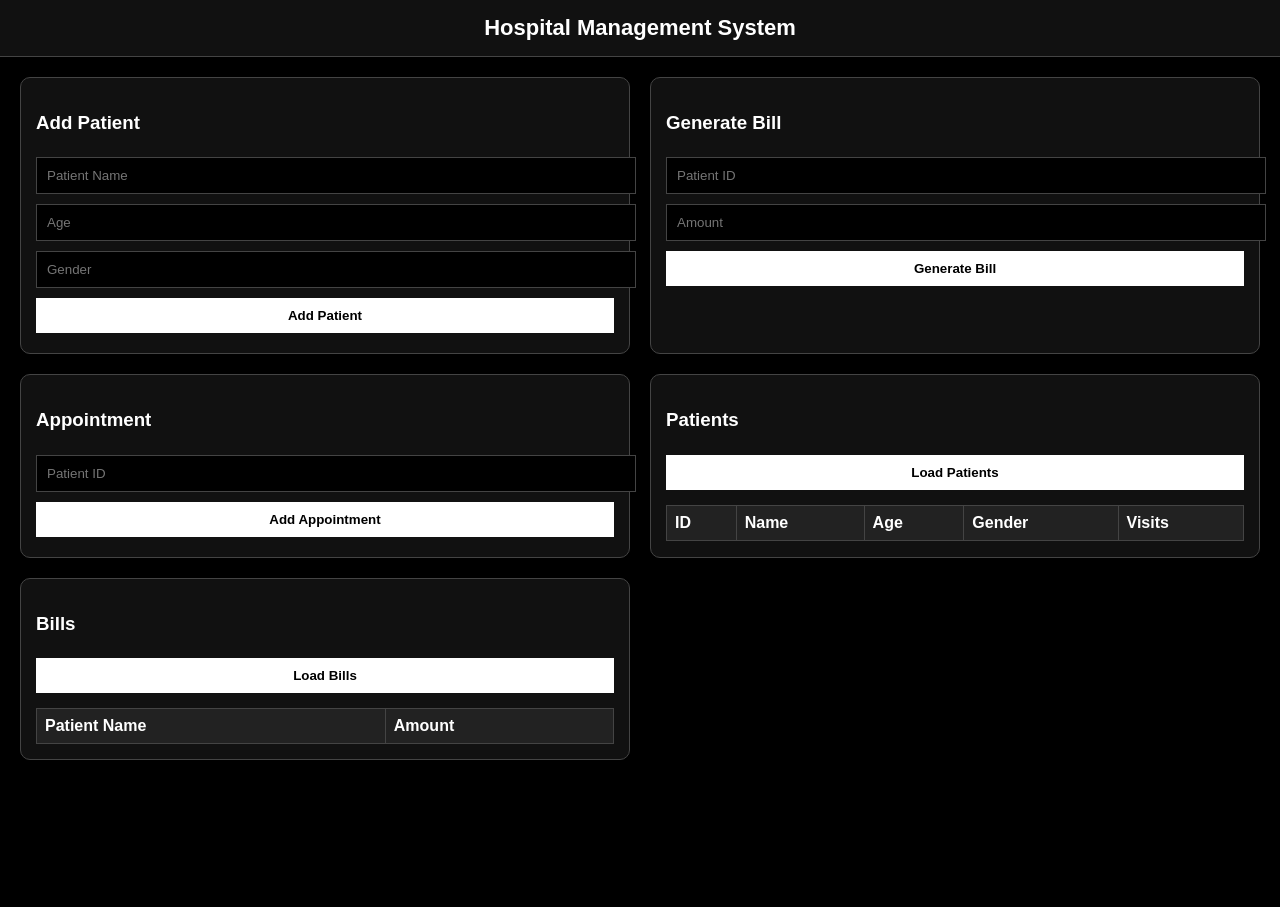
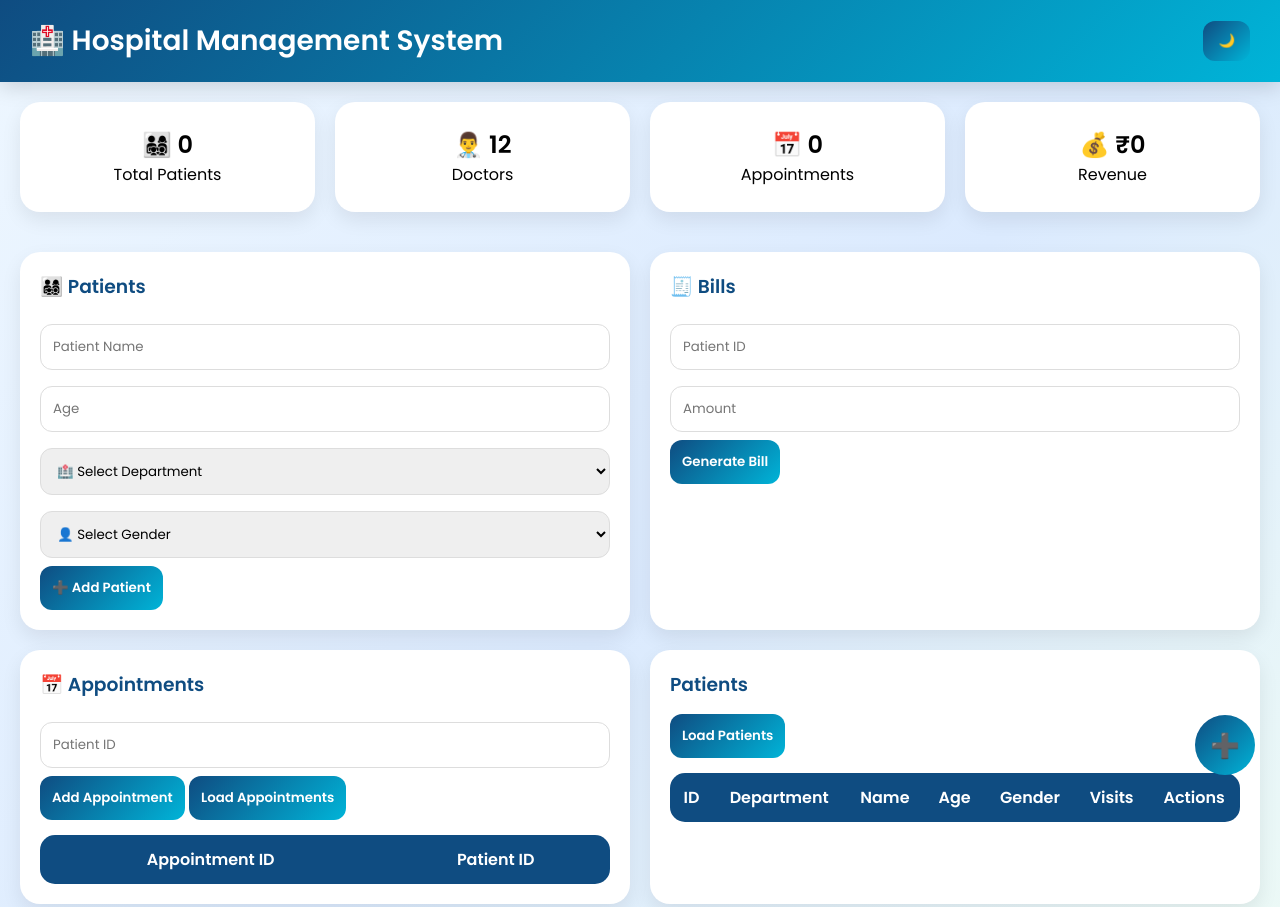
Before and after one commit to Dhanyasuvarna07/Hospital_Management, a website: page index.html in a window 1280 px wide. Shown: the top 907 px of the page. Before the commit the page ends 800 px from the top, so only its background shows below. Drawn offline with Linux system fonts and the light colour scheme; no server answers.

Commit message:
Update index.html

```diff
--- a/index.html
+++ b/index.html
@@ -5,107 +5,284 @@
 <title>Hospital Management System</title>
 
 <style>
-    body {
-        font-family: Arial, sans-serif;
-        margin: 0;
-        background: #000;
-        color: #fff;
+   @import url('https://fonts.googleapis.com/css2?family=Poppins:wght@300;400;500;600&display=swap');
+
+*{
+    margin:0;
+    padding:0;
+    box-sizing:border-box;
+    font-family:'Poppins',sans-serif;
 }
 
-    header {
-        background: #111;
-        padding: 15px;
-        text-align: center;
-        font-size: 22px;
-        font-weight: bold;
-        border-bottom: 1px solid #444;
+body{
+    min-height:100vh;
+    background:linear-gradient(135deg,#eef7ff,#dbeafe,#f0fdf4);
+    padding-bottom:50px;
 }
 
-    .container {
-        display: grid;
-        grid-template-columns: 1fr 1fr;
-        gap: 20px;
-        padding: 20px;
+   header{
+    background:linear-gradient(135deg,#0F4C81,#00B4D8);
+    color:white;
+    padding:20px 30px;
+    font-size:28px;
+    font-weight:600;
+    display:flex;
+    justify-content:space-between;
+    align-items:center;
+    box-shadow:0 5px 20px rgba(0,0,0,.15);
 }
 
-    .card {
-        background: #111;
-        padding: 15px;
-        border: 1px solid #444;
-        border-radius: 10px;
+
+.stats{
+    display:grid;
+    grid-template-columns:repeat(4,1fr);
+    gap:20px;
+    margin:20px;
 }
 
-    input, button {
-        width: 100%;
-        padding: 10px;
-        margin: 5px 0;
-        border: none;
-        outline: none;
+.stat-card{
+    background:white;
+    padding:25px;
+    border-radius:20px;
+    text-align:center;
+    box-shadow:0 8px 20px rgba(0,0,0,.08);
 }
 
-    input {
-        background: #000;
-        color: #fff;
-        border: 1px solid #444;
+.stat-card:hover{
+    transform:translateY(-5px);
 }
 
-    button {
-        background: #fff;
-        color: #000;
-        cursor: pointer;
-        font-weight: bold;
+.container{
+    display:grid;
+    grid-template-columns:1fr 1fr;
+    gap:20px;
+    padding:20px;
 }
 
-    button:hover {
-        background: #ccc;
+.card{
+    background:white;
+    padding:20px;
+    border-radius:20px;
+    box-shadow:0 8px 20px rgba(0,0,0,.08);
 }
 
-    table {
-        width: 100%;
-        margin-top: 10px;
-        border-collapse: collapse;
+.card h3{
+    margin-bottom:15px;
+    color:#0F4C81;
 }
 
-    th, td {
-        border: 1px solid #444;
-        padding: 8px;
-        text-align: left;
+input,select{
+    width:100%;
+    padding:12px;
+    margin:8px 0;
+    border:1px solid #ddd;
+    border-radius:12px;
 }
 
-    th {
-        background: #222;
+button{
+    padding:12px;
+    border:none;
+    border-radius:12px;
+    background:linear-gradient(135deg,#0F4C81,#00B4D8);
+    color:white;
+    cursor:pointer;
+    font-weight:600;
+}
+
+button:hover{
+    transform:translateY(-2px);
+}
+
+table{
+    width:100%;
+    border-collapse:collapse;
+    overflow:hidden;
+    border-radius:15px;
+    margin-top:15px;
+}
+#billTable td:nth-child(1),
+#billTable td:nth-child(2),
+.card table th{
+    text-align:center;
+}
+#appointmentTable td,
+#appointmentTable th{
+    text-align:center;
+}
+
+th{
+    background:#0F4C81;
+    color:white;
+    padding:12px;
+}
+
+td{
+    padding:12px;
+    border-bottom:1px solid #eee;
+}
+
+tbody tr:nth-child(even){
+    background:#f8fbff;
+}
+
+tbody tr:hover{
+    background:#e3f2fd;
+}
+
+.action-btn{
+    display:flex;
+    gap:5px;
+}
+
+.edit-btn{
+    background:#4CAF50;
+}
+
+.delete-btn{
+    background:#f44336;
+}
+
+.fab{
+    position:fixed;
+    right:25px;
+    bottom:25px;
+    width:60px;
+    height:60px;
+    border-radius:50%;
+    font-size:24px;
+}
+
+body.dark{
+    background:#0f172a;
+}
+
+body.dark .card,
+body.dark .stat-card{
+    background:#1e293b;
+    color:white;
+}
+
+body.dark table{
+    background:#1e293b;
+}
+
+body.dark td{
+    color:white;
+}
+
+body.dark input,
+body.dark select{
+    background:#334155;
+    color:white;
+    border:none;
+}
+
+@media(max-width:900px){
+
+    .container{
+        grid-template-columns:1fr;
+    }
+
+    .stats{
+        grid-template-columns:1fr 1fr;
+    }
 }
 </style>
+
 </head>
 
 <body>
+<header>
+    🏥 Hospital Management System
 
-<header>Hospital Management System</header>
+    <button id="themeBtn"
+    style="width:auto;padding:10px 15px;float:right;">
+        🌙
+    </button>
+</header>
+<div class="stats">
+
+    <div class="stat-card">
+        <h2>👨‍👩‍👧‍👦 <span id="totalPatients">0</span></h2>
+<p>Total Patients</p>
+    </div>
+
+    <div class="stat-card">
+        <h2>👨‍⚕️ 12</h2>
+        <p>Doctors</p>
+    </div>
+
+    <div class="stat-card">
+        <h2>📅 <span id="totalAppointments">0</span></h2>
+        <p>Appointments</p>
+    </div>
+
+    <div class="stat-card">
+        <h2>💰 ₹<span id="totalRevenue">0</span></h2>
+        <p>Revenue</p>
+    </div>
+
+</div>
 
 <div class="container">
 
      <!-- PATIENT FORM -->
 <div class="card">
-        <h3>Add Patient</h3>
+    <h3>👨‍👩‍👧‍👦 Patients</h3>
+
     <input id="name" placeholder="Patient Name">
     <input id="age" type="number" placeholder="Age">
-        <input id="gender" placeholder="Gender">
-        <button onclick="addPatient()">Add Patient</button>
+
+    <select id="department">
+        <option value="">🏥 Select Department</option>
+        <option>🫀 Cardiology</option>
+        <option>🧠 Neurology</option>
+        <option>🦴 Orthopedics</option>
+        <option>👶 Pediatrics</option>
+        <option>💊 General Medicine</option>
+    </select>
+
+    <select id="gender">
+        <option value="">👤 Select Gender</option>
+        <option>👨 Male</option>
+        <option>👩 Female</option>
+        <option>⚧ Other</option>
+    </select>
+
+    <button onclick="addPatient()">➕ Add Patient</button>
 </div>
-
     <!-- BILL FORM -->
     <div class="card">
-        <h3>Generate Bill</h3>
+        <h3>🧾 Bills</h3>
         <input id="billPatientId" placeholder="Patient ID">
         <input id="cost" type="number" placeholder="Amount">
         <button onclick="generateBill()">Generate Bill</button>
     </div>
 
     <!-- APPOINTMENT -->
+     <!-- APPOINTMENTS -->
 <div class="card">
-        <h3>Appointment</h3>
+    <h3>📅 Appointments</h3>
+
     <input id="appPatientId" placeholder="Patient ID">
-        <button onclick="addAppointment()">Add Appointment</button>
+
+    <button onclick="addAppointment()">
+        Add Appointment
+    </button>
+
+    <button onclick="loadAppointments()">
+        Load Appointments
+    </button>
+
+    <table>
+        <thead>
+            <tr>
+                <th>Appointment ID</th>
+                <th>Patient ID</th>
+            </tr>
+        </thead>
+        <tbody id="appointmentTable"></tbody>
+    </table>
 </div>
 
     <!-- PATIENT LIST -->
@@ -116,10 +293,12 @@
             <thead>
                 <tr>
                   <th>ID</th>
+<th>Department</th>
 <th>Name</th>
 <th>Age</th>
 <th>Gender</th>
 <th>Visits</th>
+<th>Actions</th>
                 </tr>
             </thead>
             <tbody id="patientTable"></tbody>
@@ -142,7 +321,6 @@
     </div>
 
 </div>
-
 <script>
 const API = "http://localhost:3000";
 
@@ -157,60 +335,127 @@ function deletePatient(id) {
         loadPatients();
     });
 }
+
      function addPatient() {
     fetch(`${API}/patients`, {
-        method: "POST",
-        headers: { "Content-Type": "application/json" },
-        body: JSON.stringify({
-            name: document.getElementById("name").value,
-            age: document.getElementById("age").value,
-            gender: document.getElementById("gender").value
+        method:"POST",
+        headers:{
+            "Content-Type":"application/json"
+        },
+        body:JSON.stringify({
+            name:document.getElementById("name").value,
+            age:document.getElementById("age").value,
+            department:document.getElementById("department").value,
+            gender:document.getElementById("gender").value
         })
     })
     .then(res => res.json())
 .then(data => {
     alert(data.message);
     loadPatients();
+})
+}
+    function loadAppointments() {
+    fetch(`${API}/appointments`)
+    .then(res => res.json())
+    .then(data => {
+
+        console.log("Appointments:", data);
+
+        if (!Array.isArray(data)) return;
+
+        let rows = "";
+
+        data.forEach(a => {
+            rows += `
+                <tr>
+                    <td>${a.AppointmentID}</td>
+                    <td>${a.PatientID}</td>
+                </tr>
+            `;
         });
+document.getElementById("totalAppointments").innerText = data.length;
+        document.getElementById("appointmentTable").innerHTML = rows;
+    })
+    .catch(err => console.log(err));
 }
+function addAppointment() {
 
+    fetch(`${API}/appointments`, {
+        method: "POST",
+        headers: {
+            "Content-Type": "application/json"
+        },
+        body: JSON.stringify({
+            patientId: document.getElementById("appPatientId").value
+        })
+    })
+    .then(res => res.json())
+    .then(data => {
+        alert(data.message);
+        loadAppointments();
+        loadPatients();
+    })
+    .catch(err => console.log(err));
+}
 function loadPatients() {
     fetch(`${API}/patients`)
 .then(res => res.json())
 .then(data => {
-
+    console.log("PATIENTS:", data);
         if (!Array.isArray(data)) {
             console.log("Error:", data);
+            console.log(data);
             return;
         }
+        document.getElementById("totalPatients").innerText = data.length;
 
         let rows = "";
-        data.forEach(p => {
+       data.forEach((p, index) => {
+
 rows += `
 <tr>
-        <td>${p.PatientID}</td>
+    <td>${index + 1}</td>
+    <td>${p.Department || "-"}</td>
     <td>${p.PatientName}</td>
     <td>${p.Age}</td>
     <td>${p.Gender}</td>
-        <td>${p.VisitCount ?? 0}</td>
+    <td><b>${p.VisitCount || 0}</b></td>
+
     <td>
-            <button onclick="deletePatient(${p.PatientID})">Delete</button>
-            <button onclick='editPatient(${p.PatientID}, "${p.PatientName}", ${p.Age}, "${p.Gender}")'>Edit</button>
+        <div class="action-btn">
+
+            <button class="edit-btn"
+            onclick='editPatient(${p.PatientID},"${p.PatientName}",${p.Age},"${p.Gender}")'>
+            ✏️
+            </button>
+
+            <button class="delete-btn"
+            onclick="deletePatient(${p.PatientID})">
+            🗑️
+            </button>
+
+        </div>
     </td>
 </tr>
 `;
-
 });
-
 document.getElementById("patientTable").innerHTML = rows;
 });
 }
 
+
 // ---------------- BILLS ----------------
+
    function generateBill() {
+
+    console.log("Patient ID:", document.getElementById("billPatientId").value);
+
     fetch(`${API}/generateBill`, {
         method: "POST",
-        headers: { "Content-Type": "application/json" },
+        headers: {
+            "Content-Type": "application/json"
+        },
         body: JSON.stringify({
             patientId: document.getElementById("billPatientId").value,
             cost: document.getElementById("cost").value
@@ -218,50 +463,42 @@ function generateBill() {
     })
     .then(res => res.json())
     .then(data => {
+        console.log("SERVER RESPONSE:", data);
         alert(data.message);
         loadBills();
-    });
+    })
+    .catch(err => console.log("ERROR:", err));
 }
-
 function loadBills() {
     fetch(`${API}/bills`)
     .then(res => res.json())
     .then(data => {
 
-        if (!Array.isArray(data)) {
-            console.log("Error:", data);
-            return;
-        }
+        console.log("BILLS RESPONSE:", data);
 
         let rows = "";
+        let revenue = 0;
+
         data.forEach(b => {
+            const amount = Number(b.Amount || 0);
+            const name = b.PatientName || "-";
+
+            revenue += amount;
+
             rows += `
                 <tr>
-                    <td>${b.PatientName}</td>
-                    <td>${b.Amount}</td>
+                    <td>${name}</td>
+                    <td>₹${amount}</td>
                 </tr>
             `;
         });
 
         document.getElementById("billTable").innerHTML = rows;
-    });
+        document.getElementById("totalRevenue").innerText = revenue;
+    })
+    .catch(err => console.log(err));
 }
 
-// ---------------- APPOINTMENT ----------------
-function addAppointment() {
-    fetch(`${API}/appointment`, {
-        method: "POST",
-        headers: { "Content-Type": "application/json" },
-        body: JSON.stringify({
-            patientId: document.getElementById("appPatientId").value
-        })
-    })
-    .then(res => res.json())
-    .then(data => {
-        alert(data.message);
-        loadPatients();
-    });
-}
 //---------------UPDATE--------------
 function editPatient(id, name, age, gender) {
     document.getElementById("name").value = name;
@@ -295,7 +532,7 @@ document.getElementById("gender").value = "";
 
         // reset button back to Add
        const btn = document.querySelector("button[onclick='addPatient()']");
-btn.textContent = "Add Patient";
+btn.textContent = "🧑‍⚕️ Add Patient";
 btn.onclick = addPatient;
 
         loadPatients();
@@ -305,7 +542,20 @@ btn.onclick = addPatient;
 // AUTO LOAD
 loadPatients();
 loadBills();
+document.getElementById("themeBtn").addEventListener("click", () => {
+    document.body.classList.toggle("dark");
+
+    if(document.body.classList.contains("dark")){
+        document.getElementById("themeBtn").innerHTML = "☀️ Light";
+    }else{
+        document.getElementById("themeBtn").innerHTML = "🌙 Dark Mode";
+    }
+
+});
+
 </script>
-
+<button class="fab">
+➕
+</button>
 </body>
 </html>
```
Lines whose indentation alone changed are shown as unchanged.
